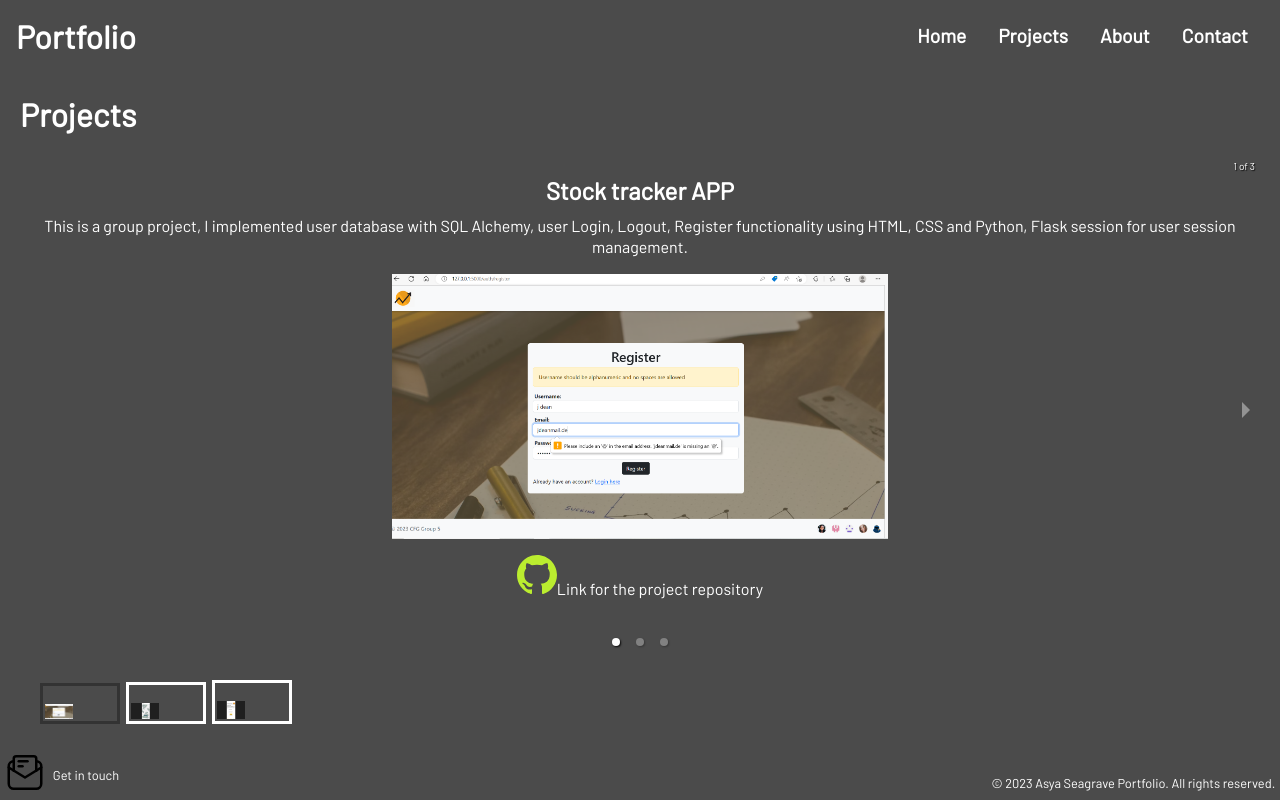
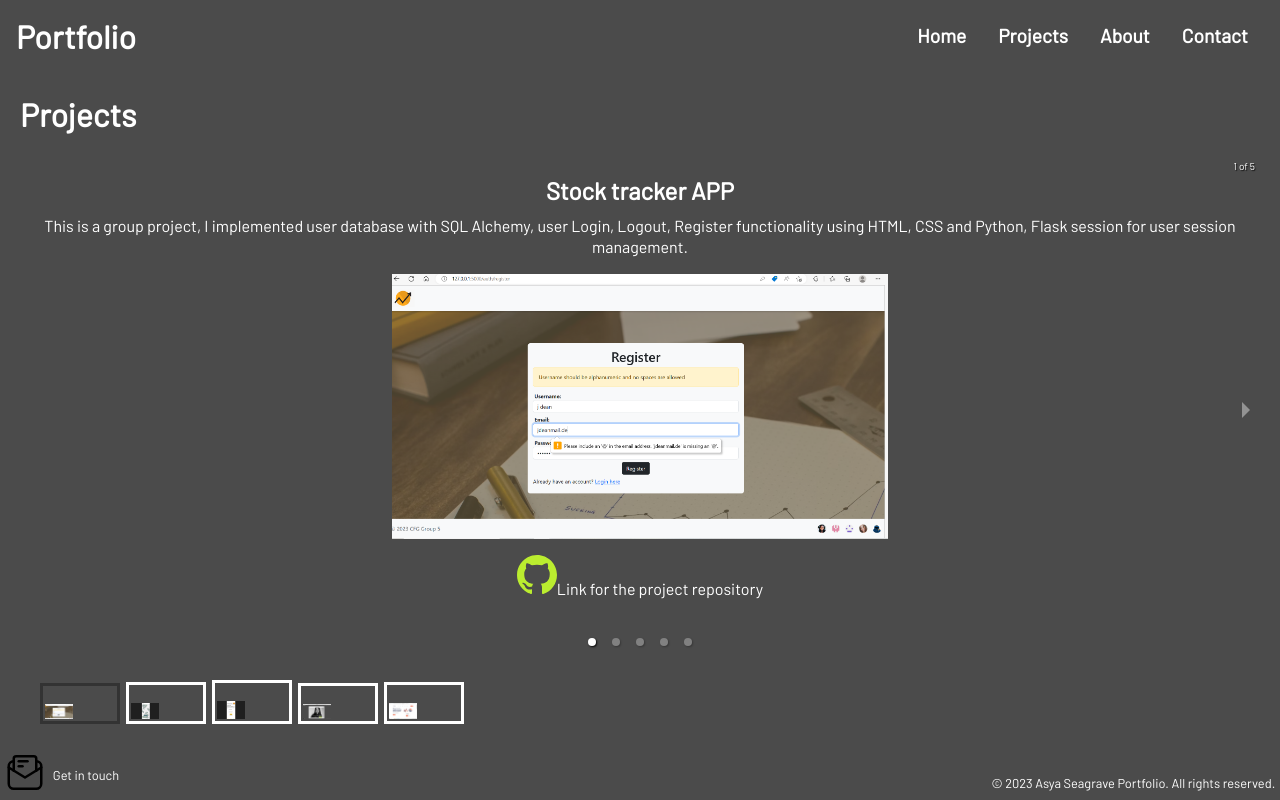
Before and after one commit to asya-seag/MyPortfolio, a React (Create React App) app: page /projects in a window 1280 px wide. Built offline with nearby package versions, Linux system fonts and the light colour scheme.

Commit message:
Added Projects

```diff
--- a/src/routes/Home.js
+++ b/src/routes/Home.js
@@ -16,7 +16,7 @@ function Home() {
           <div className="intro">
             <h1>Hello, I’m Asya Seagrave.</h1>
             <p>
-              Junior Frontend Developer with background in Economics +
+              Junior Developer with background in Economics +
               Translation
             </p>
           </div>
--- a/src/routes/Projects.js
+++ b/src/routes/Projects.js
@@ -9,7 +9,8 @@ import "react-responsive-carousel/lib/styles/carousel.min.css";
 import project1 from "../images/cfgsoftware.png";
 import project2 from "../images/project2.png";
 import project3 from "../images/project3.png";
-
+import project4 from "../images/project4.png";
+import project5 from "../images/project5.png";
 
 import "./ProjectsStyles.css";
 
@@ -35,6 +36,20 @@ const Projects = () => {
         "This is a group project for Mobile App development course, using React Native we created we added to our app Alcohol Units calculator, Login/Register functionality, search page with API connection and used hooks in a variety of page layouts.",
       image: project3,
       githubLink: "https://github.com/asya-seag/GroupProjectApp",
+    },
+    {
+      title: "Portfolio",
+            description:
+        "I used React to build this portfolio, it is my independent project and I have tried to implement components that i have not implemented before - top navigation bar, carousel.",
+      image: project4,
+      githubLink: "https://github.com/asya-seag/Portfolio",
+    },
+    {
+      title: "Learning",
+            description:
+        "As part of my proactive approach to learning, I've engaged in code-along projects where I follow expert instructors step-by-step. While these projects are guided, they've been invaluable in deepening my understanding of coding concepts, best practices, and real-world problem-solving.",
+      image: project5,
+      githubLink: "https://github.com/asya-seag/CSS_HTML_practice_project1",
     },
   ];
 
```
Also changed, not shown: src/images/project4.png (added), src/images/project5.png (added).
